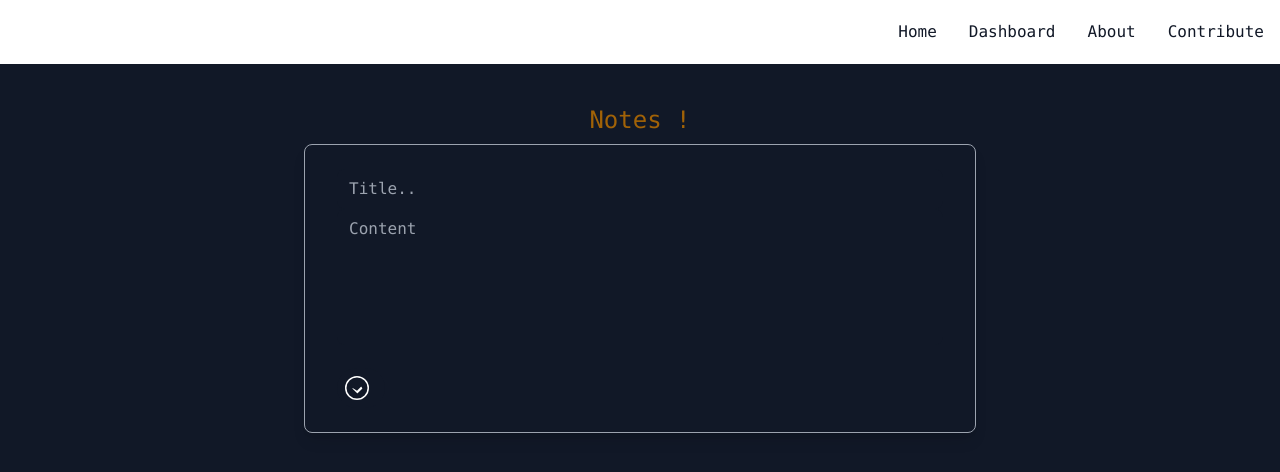
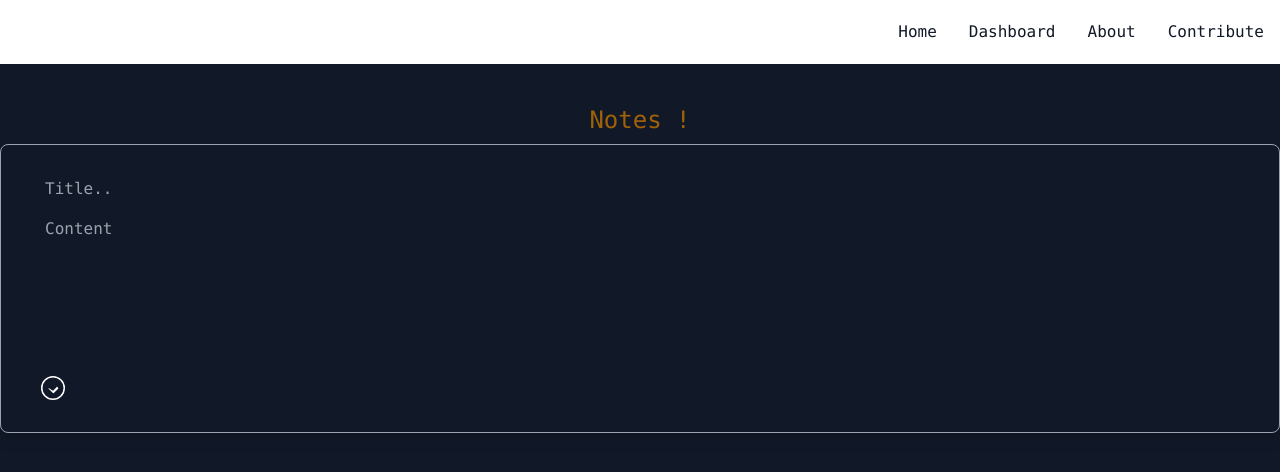
Before and after one commit to saicharan1901/ProdUp, a Next.js app in the folder frontend/: page /dashboard/notes in a window 1280 px wide. Shown: the top 472 px of the page. Built offline with nearby package versions, Linux system fonts and the light colour scheme.

Commit message:
Update page.jsx

```diff
--- a/frontend/app/dashboard/notes/page.jsx
+++ b/frontend/app/dashboard/notes/page.jsx
@@ -50,7 +50,6 @@ const NoteAdder = () => {
     //     )
     // }
 
-    const isLaptop = window.innerWidth >= 1024;
 
 
     return (
@@ -59,8 +58,7 @@ const NoteAdder = () => {
             <h1 className='mx-auto justify-center items-center flex text-2xl text-yellow-700 mt-10'>Notes !</h1>
             <div className="container mx-auto py-2 max-w-7xl">
             <div
-          className={`bg-gray-900 rounded-lg shadow-lg px-8 py-6 mb-8 border-gray-400 border mx-auto ${
-            isLaptop ? "max-w-2xl" : "max-w-xs"
+          className={`bg-gray-900 rounded-lg shadow-lg px-8 py-6 mb-8 border-gray-400 border mx-auto"
           } hover:border-yellow-700`}
         >
                     <div className="">
```
